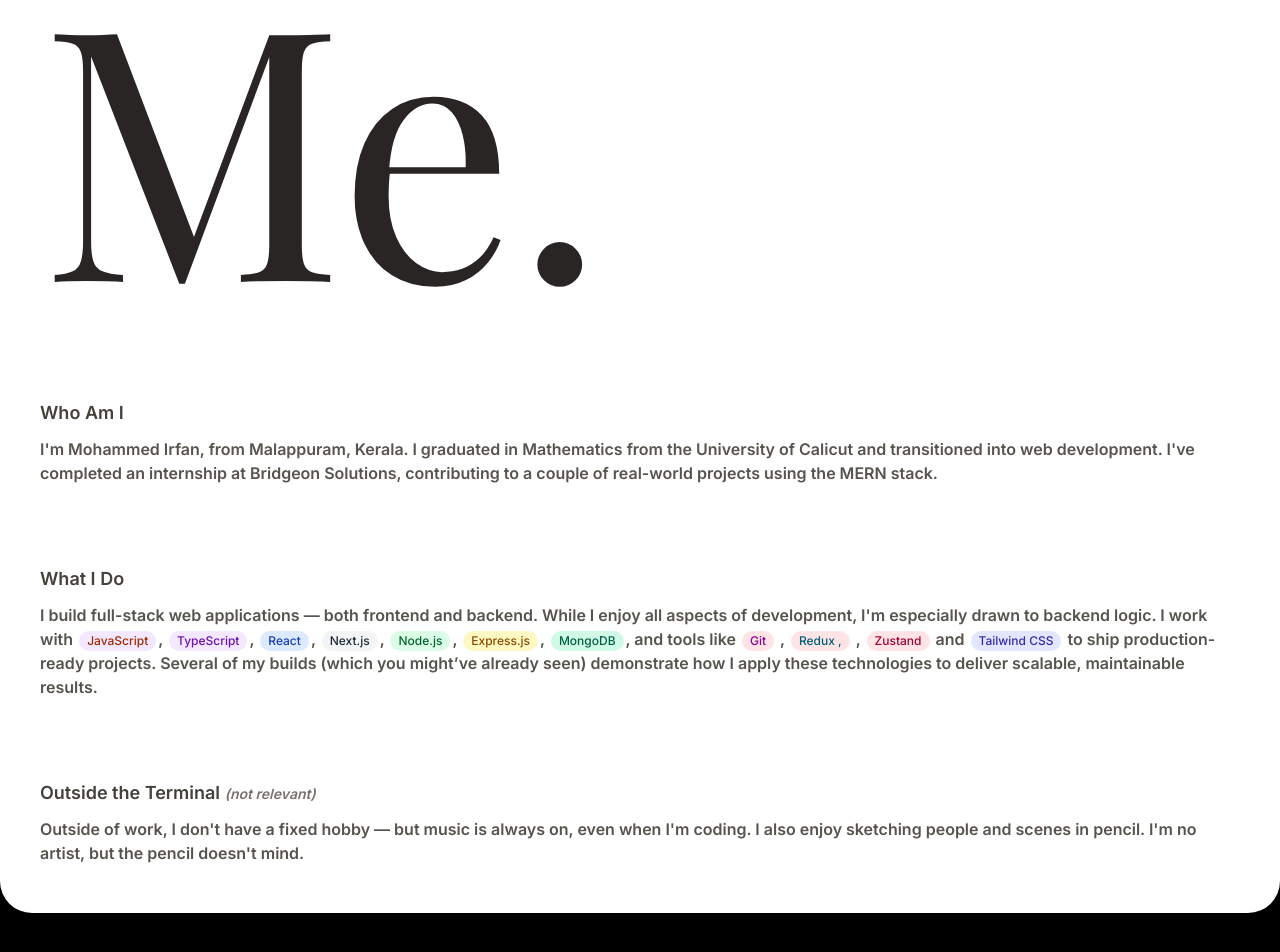
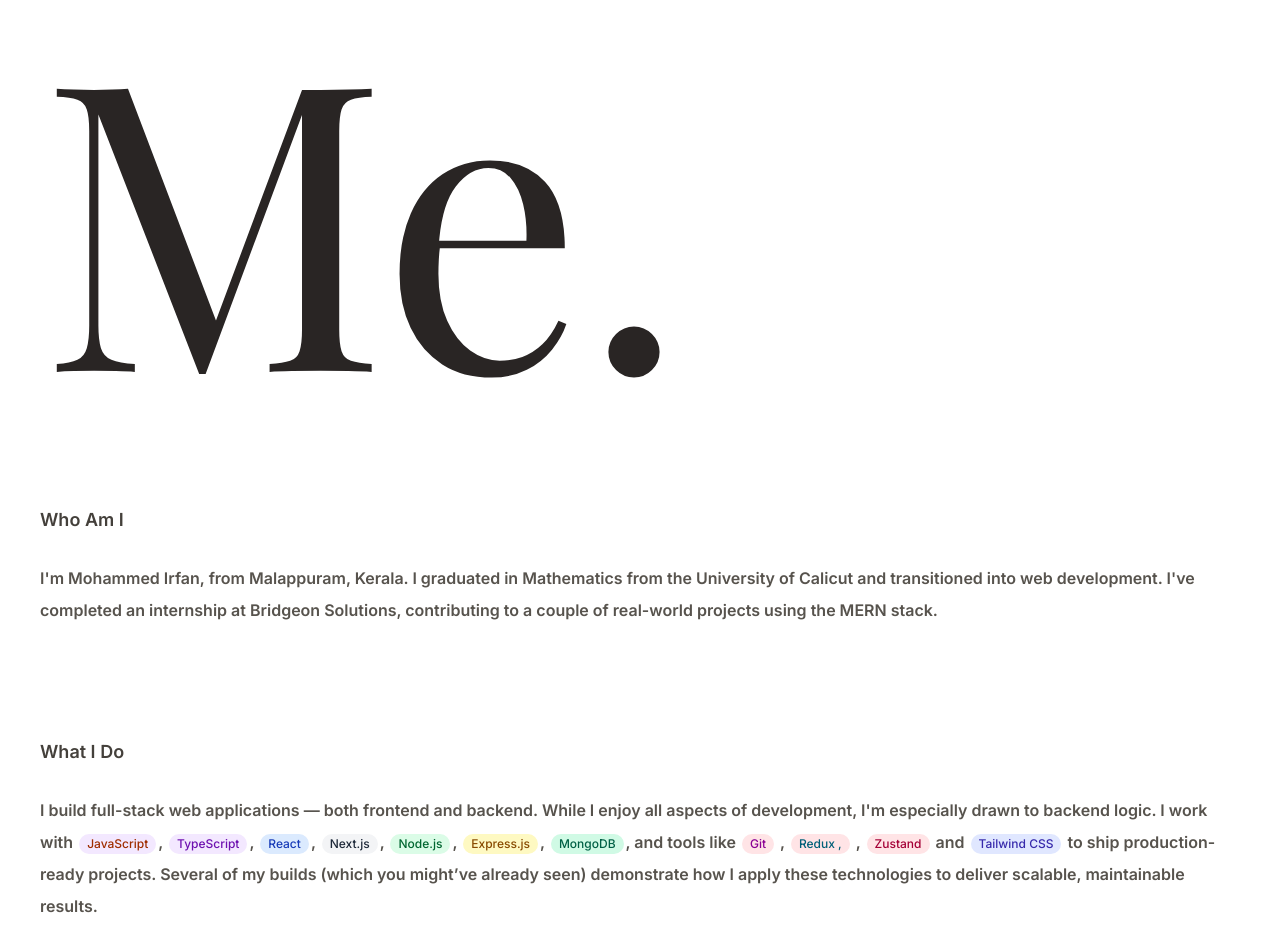
Before and after one commit to MohammedIrfan244/portfolio_next, a Next.js app: page / in a window 1280 px wide. Shown: the part 1796-2748 px from the top of the page. Built offline with nearby package versions, Linux system fonts and the light colour scheme.

Commit message:
fix: typography fixed

```diff
--- a/src/component/Profile.tsx
+++ b/src/component/Profile.tsx
@@ -96,7 +96,7 @@ function Profile() {
   }
 
   return (
-    <div ref={containerRef} id="profile" className="px-6 pb-3 sm:pb-6 md:pb-9 lg:pb-12 md:px-7 lg:px-10 py-10 rounded-3xl md:rounded-4xl w-full bg-white">
+    <div ref={containerRef} id="profile" className="px-6 md:px-7 lg:px-10 py-10 rounded-3xl md:rounded-4xl w-full bg-white">
       <motion.h1
         ref={headingRef}
         initial={{ opacity: 0, y: 40 }}
@@ -106,21 +106,21 @@ function Profile() {
           scale: headingScale,
           transformOrigin: 'left top'
         }}
-        className={`${playfairDisplay.className} text-[100px] sm:text-[150px] md:text-[300px] text-stone-800 lg:text-[350px]`}
+        className={`${playfairDisplay.className} text-[220px] sm:text-[300px] md:text-[350px] text-stone-800 lg:text-[400px]`}
       >
         Me.
       </motion.h1>
 
-      <div className={`${inter.className} text-sm sm:text-base md:text-lg space-y-5 sm:space-y-10 md:space-y-14 lg:space-y-20`}>
+      <div className={`${inter.className} text-sm sm:text-base md:text-lg space-y-16 sm:space-y-20 md:space-y-28 pb-6 sm:pb-12 md:pb-16 lg:pb-20`}>
         <motion.div
           data-reveal="whoami"
-          className="space-y-2.5"
+          className="space-y-4 md:space-y-7"
           variants={sectionVariants}
           initial="hidden"
           animate={visibleSections.has('whoami') ? 'visible' : 'hidden'}
         >
           <h3 className="font-semibold text-stone-700">Who Am I</h3>
-          <p className='text-xs sm:text-sm text-stone-600 font-semibold md:text-base'>
+          <p className='text-xs sm:text-sm leading-relaxed md:leading-loose text-stone-600 font-semibold md:text-base'>
             I&apos;m Mohammed Irfan, from Malappuram, Kerala. I graduated in Mathematics from the University of Calicut
             and transitioned into web development. I&apos;ve completed an internship at Bridgeon Solutions, contributing
             to a couple of real-world projects using the MERN stack.
@@ -129,13 +129,13 @@ function Profile() {
 
         <motion.div
           data-reveal="whatido"
-          className="space-y-2.5"
+          className="space-y-4 md:space-y-7"
           variants={sectionVariants}
           initial="hidden"
           animate={visibleSections.has('whatido') ? 'visible' : 'hidden'}
         >
           <h3 className="font-semibold text-stone-700">What I Do</h3>
-          <p className='text-xs sm:text-sm text-stone-600 font-semibold md:text-base'>
+          <p className='text-xs sm:text-sm text-stone-600 font-semibold md:text-base leading-relaxed md:leading-loose'>
             I build full-stack web applications — both frontend and backend. While I enjoy all aspects of development,
             I&apos;m especially drawn to backend logic. I work with{' '}
             <span className="inline-flex items-center px-2 py-0.5 rounded-full text-xs font-medium bg-purple-100 text-orange-800 mx-0.5">JavaScript</span>,{' '}
@@ -156,7 +156,7 @@ function Profile() {
 
         <motion.div
           data-reveal="outside"
-          className="space-y-2.5"
+          className="space-y-4 md:space-y-7"
           variants={sectionVariants}
           initial="hidden"
           animate={visibleSections.has('outside') ? 'visible' : 'hidden'}
@@ -164,7 +164,7 @@ function Profile() {
           <h3 className="font-semibold text-stone-700">
             Outside the Terminal <span className="italic text-sm text-stone-500">(not relevant)</span>
           </h3>
-          <p className='text-xs sm:text-sm text-stone-600 font-semibold md:text-base'>
+          <p className='text-xs sm:text-sm text-stone-600 font-semibold md:text-base leading-relaxed md:leading-loose'>
             Outside of work, I don&apos;t have a fixed hobby — but music is always on, even when I&apos;m coding. I also enjoy
             sketching people and scenes in pencil. I&apos;m no artist, but the pencil doesn&apos;t mind.
           </p>
--- a/src/component/project/Projects.tsx
+++ b/src/component/project/Projects.tsx
@@ -189,7 +189,7 @@ function Projects() {
   return (
     <div id='projects' className='px-4 sm:px-6 md:px-7 lg:px-10 py-12 sm:py-16 md:py-20 space-y-6 sm:space-y-8 md:space-y-12 lg:space-y-16 w-full'>
       <div ref={headingRef} className="relative">
-        <h1 className={`font-thin text-7xl md:text-8xl text-white ${playfairDisplay.className}`}>
+        <h1 className={`font-thin text-8xl md:text-9xl text-white ${playfairDisplay.className}`}>
           {letters.map((letter: string, index: number) => {
             const opacity = getLetterOpacity(index)
 
```
